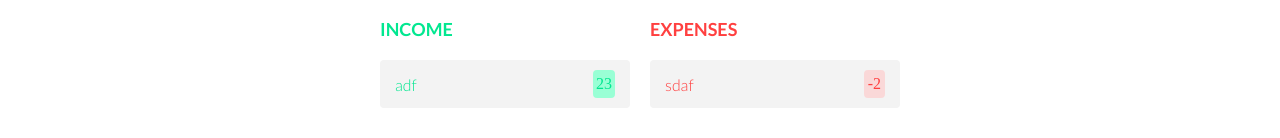
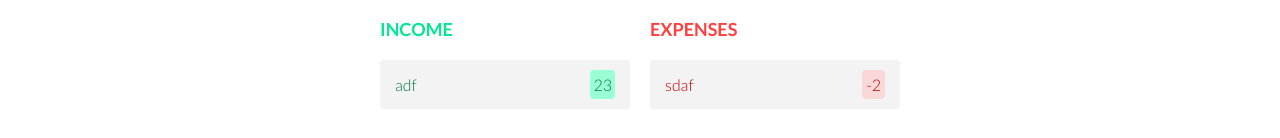
Before and after one commit to Dimas-e63s/budget-calculator, an Angular app: page / in a window 1280 px wide. Shown: the part 394-532 px from the top of the page. Built offline with nearby package versions, Linux system fonts and the light colour scheme.

Commit message:
refactor(budget-list-item): increase color ratio

```diff
--- a/src/app/budgets-table/budget-list-item/budget-list-item.component.scss
+++ b/src/app/budgets-table/budget-list-item/budget-list-item.component.scss
@@ -1,5 +1,3 @@
-@import "../../shared/mixins";
-
 .budget-table__item {
   cursor: pointer;
   position: relative;
@@ -34,23 +32,29 @@
     }
   }
 
+  &-amount,
+  &-description {
+    font: 300 16px 'Lato';
+  }
+
   &--income {
     #{$target}-description,
     #{$target}-amount {
-      color: #02e790;
+      color: #0a744b;
       border-radius: 4px;
     }
 
     #{$target}-amount {
       padding: 5px 3px;
       background: #99ffd5;
+      color: #0a744b;
     }
   }
 
   &--expense {
     #{$target}-description,
     #{$target}-amount {
-      color: #ff4040;
+      color: #bf0000;
       border-radius: 4px;
     }
 
@@ -59,8 +63,4 @@
       background: #fad8d8;
     }
   }
-
-  &-description {
-    font: 300 16px 'Lato';
-  }
 }
```
